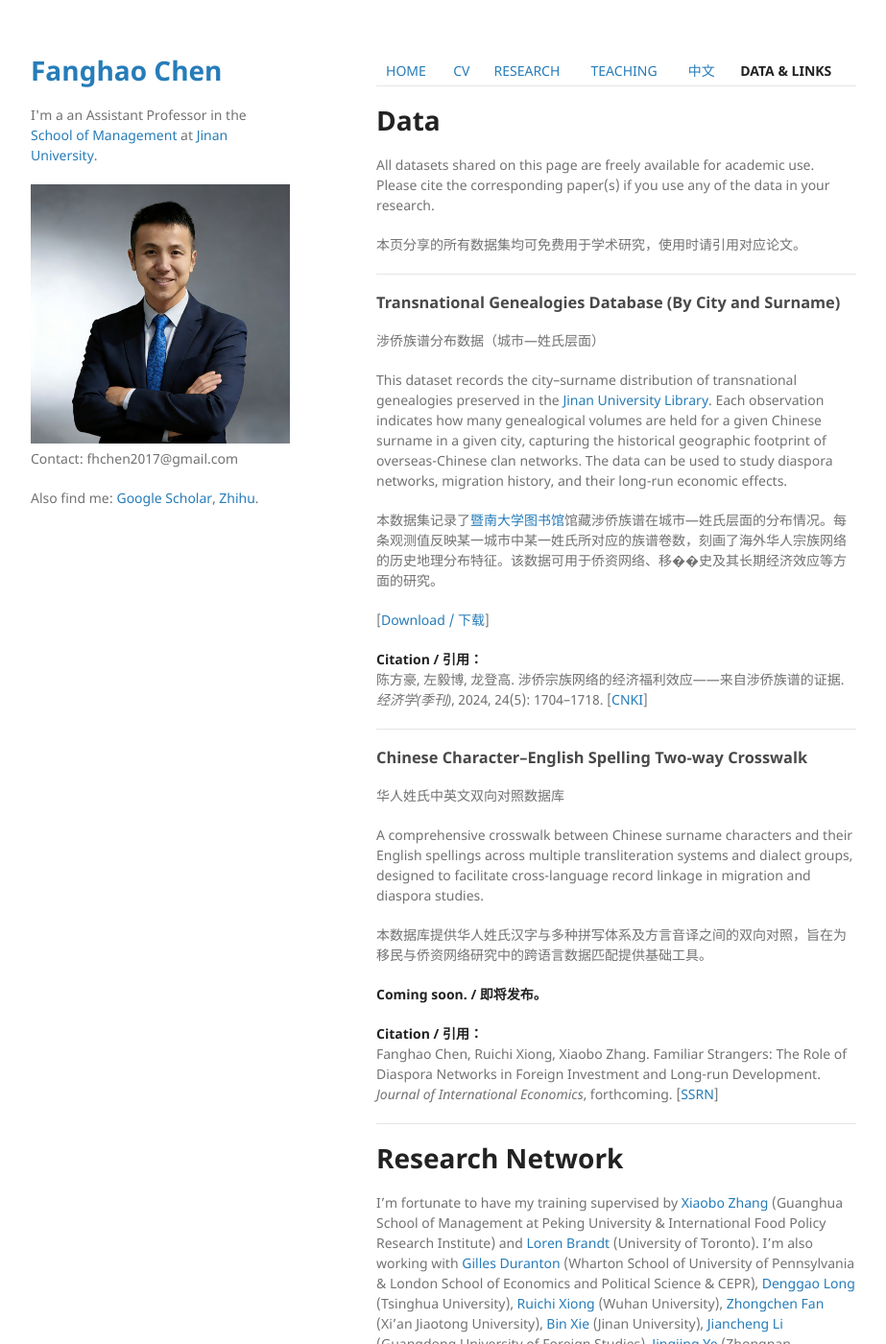
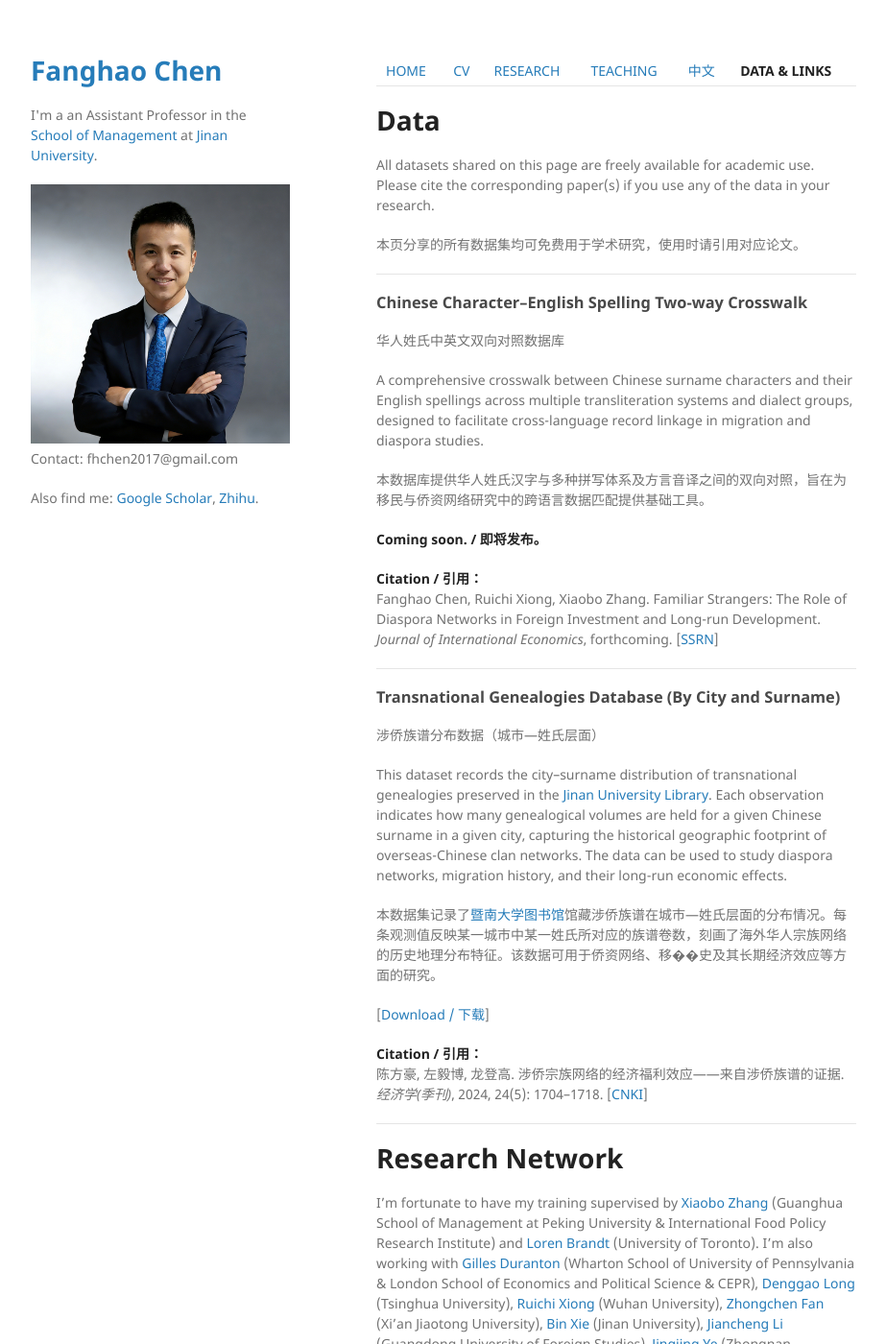
Before and after one commit to FanghaoChen/homepage, a Jekyll site: the page built from links.md, in a window 1280 px wide and 1400 px high. Shown: the whole window at 96% size, without its empty margins (178-1101 px from the left). Built offline with Jekyll 4.4.1, drawn with Linux system fonts in a browser that asks for light colours; our own code applies the rules of GitHub Pages for plain Markdown files; part of the change alters nothing that is shown.

```diff
--- a/links.md
+++ b/links.md
@@ -5,20 +5,6 @@
 All datasets shared on this page are freely available for academic use. Please cite the corresponding paper(s) if you use any of the data in your research.
 
 本页分享的所有数据集均可免费用于学术研究，使用时请引用对应论文。
-
----
-
-### Transnational Genealogies Database (By City and Surname) ###
-涉侨族谱分布数据（城市—姓氏层面）
-
-This dataset records the city–surname distribution of transnational genealogies preserved in the [Jinan University Library](https://lib.jnu.edu.cn/). Each observation indicates how many genealogical volumes are held for a given Chinese surname in a given city, capturing the historical geographic footprint of overseas-Chinese clan networks. The data can be used to study diaspora networks, migration history, and their long-run economic effects.
-
-本数据集记录了[暨南大学图书馆](https://lib.jnu.edu.cn/)馆藏涉侨族谱在城市—姓氏层面的分布情况。每条观测值反映某一城市中某一姓氏所对应的族谱卷数，刻画了海外华人宗族网络的历史地理分布特征。该数据可用于侨资网络、移��史及其长期经济效应等方面的研究。
-
-[[Download / 下载](./assets/涉侨族谱分布241028.rar)]
-
-**Citation / 引用：** <br/>
-陈方豪, 左毅博, 龙登高. 涉侨宗族网络的经济福利效应——来自涉侨族谱的证据. _经济学(季刊)_, 2024, 24(5): 1704–1718. [[CNKI](https://kns.cnki.net/kcms2/article/abstract?v=SY7jeTtuViJMznkgQ-EjaEMYuwccDQ8i1CVYb2JTAUldz2cGn8CmQKWtVXavF4tnpT0oY2Pe0xbDO3PRhPydu7rD4TcL5Fd1ffzXCK2k8c_dDrVUi6cm14eKUp6NFw6Yh50WArh7ImGAaYW0G_nYpmNQebBDWqZlUXZUybbL00i91mKjBBzHfrOHjOoNM480&uniplatform=NZKPT&language=CHS)]
 
 ---
 
@@ -36,6 +22,21 @@ Fanghao Chen, Ruichi Xiong, Xiaobo Zhang. Familiar Strangers: The Role of Diaspo
 
 ---
 
+### Transnational Genealogies Database (By City and Surname) ###
+涉侨族谱分布数据（城市—姓氏层面）
+
+This dataset records the city–surname distribution of transnational genealogies preserved in the [Jinan University Library](https://lib.jnu.edu.cn/). Each observation indicates how many genealogical volumes are held for a given Chinese surname in a given city, capturing the historical geographic footprint of overseas-Chinese clan networks. The data can be used to study diaspora networks, migration history, and their long-run economic effects.
+
+本数据集记录了[暨南大学图书馆](https://lib.jnu.edu.cn/)馆藏涉侨族谱在城市—姓氏层面的分布情况。每条观测值反映某一城市中某一姓氏所对应的族谱卷数，刻画了海外华人宗族网络的历史地理分布特征。该数据可用于侨资网络、移��史及其长期经济效应等方面的研究。
+
+[[Download / 下载](./assets/涉侨族谱分布241028.rar)]
+
+**Citation / 引用：** <br/>
+陈方豪, 左毅博, 龙登高. 涉侨宗族网络的经济福利效应——来自涉侨族谱的证据. _经济学(季刊)_, 2024, 24(5): 1704–1718. [[CNKI](https://kns.cnki.net/kcms2/article/abstract?v=SY7jeTtuViJMznkgQ-EjaEMYuwccDQ8i1CVYb2JTAUldz2cGn8CmQKWtVXavF4tnpT0oY2Pe0xbDO3PRhPydu7rD4TcL5Fd1ffzXCK2k8c_dDrVUi6cm14eKUp6NFw6Yh50WArh7ImGAaYW0G_nYpmNQebBDWqZlUXZUybbL00i91mKjBBzHfrOHjOoNM480&uniplatform=NZKPT&language=CHS)]
+
+
+---
+
 # Research Network #
 
 I'm fortunate to have my training supervised by [Xiaobo Zhang](https://www.gsm.pku.edu.cn/jsjjxq.jsp?urltype=tree.TreeTempUrl&wbtreeid=1141&user_id=x.zhang) (Guanghua School of Management at Peking University & International Food Policy Research Institute) and [Loren Brandt](https://brandt.economics.utoronto.ca/) (University of Toronto). I'm also working with [Gilles Duranton](http://real-faculty.wharton.upenn.edu/duranton/) (Wharton School of University of Pennsylvania & London School of Economics and Political Science & CEPR), [Denggao Long](https://www.tioe.tsinghua.edu.cn/info/1179/1308.htm) (Tsinghua University), [Ruichi Xiong](https://www.ruichixiong.com/) (Wuhan University), [Zhongchen Fan](http://sef.xjtu.edu.cn/info/1086/18778.htm) (Xi'an Jiaotong University), [Bin Xie](http://binxie.weebly.com/) (Jinan University), [Jiancheng Li](https://jingmao.gdufs.edu.cn/info/2380/11238.htm) (Guangdong University of Foreign Studies), [Jingjing Ye](https://csxy.zuel.edu.cn/2022/0903/c7501a305013/pagem.htm) (Zhongnan University of Economics and Law), [Lixin Colin Xu](https://english.ckgsb.edu.cn/faculty/lixin-colin-xu/) (Cheung Kong School of Business), [Shihe Fu](https://ems.whu.edu.cn/info/1680/215401.htm) (Wuhan University) and many other aspirational young scholars.
```
